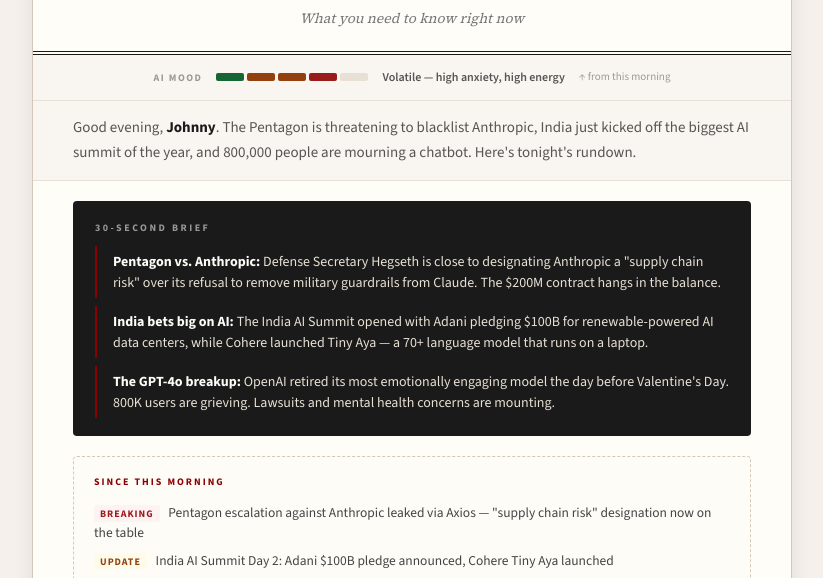
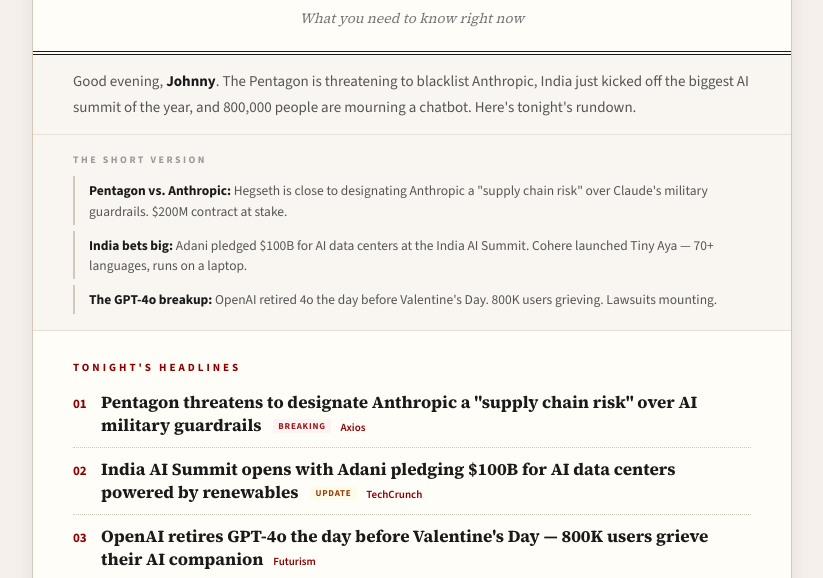
Before and after one commit to jcifelli/the-ai-brief, a plain HTML site: page public/editions/2026-02-17-evening.html in a window 1280 px wide. Shown: the part 214-792 px from the top of the page, without its empty margins (228-1051 px from the left). Drawn offline with nearby package versions, Linux system fonts and the light colour scheme.

Commit message:
Consolidate top sections: remove mood gauge, soften TL;DR, inline status tags on headlines

```diff
--- a/public/editions/2026-02-17-evening.html
+++ b/public/editions/2026-02-17-evening.html
@@ -84,51 +84,6 @@
     margin-top: 10px;
   }
 
-  /* === MOOD GAUGE === */
-  .mood-gauge {
-    display: flex;
-    align-items: center;
-    justify-content: center;
-    gap: 14px;
-    padding: 12px 40px;
-    background: #f9f6f1;
-    border-bottom: 1px solid #e8e0d4;
-    font-family: 'Source Sans 3', sans-serif;
-    font-size: 12px;
-    color: #777;
-  }
-  .mood-gauge .mood-label {
-    font-weight: 700;
-    text-transform: uppercase;
-    letter-spacing: 1.5px;
-    font-size: 10px;
-    color: #999;
-  }
-  .mood-bar {
-    display: flex;
-    gap: 3px;
-    align-items: center;
-  }
-  .mood-bar .bar-seg {
-    width: 28px;
-    height: 8px;
-    border-radius: 2px;
-    background: #e8e0d4;
-  }
-  .mood-bar .bar-seg.filled { background: #8b0000; }
-  .mood-bar .bar-seg.filled.cool { background: #166534; }
-  .mood-bar .bar-seg.filled.warm { background: #92400e; }
-  .mood-bar .bar-seg.filled.hot { background: #991b1b; }
-  .mood-gauge .mood-desc {
-    font-weight: 600;
-    color: #555;
-    font-size: 12px;
-  }
-  .mood-gauge .mood-shift {
-    font-size: 11px;
-    color: #999;
-  }
-
   /* === GREETING BAR === */
   .greeting-bar {
     background: #f9f6f1;
@@ -142,11 +97,10 @@
 
   /* === TLDR CARD === */
   .tldr-card {
-    margin: 20px 40px;
-    padding: 18px 22px;
-    background: #1a1a1a;
-    color: #fffdf8;
-    border-radius: 4px;
+    margin: 0;
+    padding: 16px 40px;
+    background: #f9f6f1;
+    border-bottom: 1px solid #e8e0d4;
   }
   .tldr-card .tldr-label {
     font-family: 'Source Sans 3', sans-serif;
@@ -155,57 +109,38 @@
     text-transform: uppercase;
     letter-spacing: 2.5px;
     color: #999;
-    margin-bottom: 10px;
+    margin-bottom: 8px;
   }
   .tldr-card .tldr-item {
     font-family: 'Source Sans 3', sans-serif;
-    font-size: 14px;
+    font-size: 13.5px;
     line-height: 1.5;
-    color: #e8e0d4;
-    padding: 5px 0 5px 16px;
-    border-left: 2px solid #8b0000;
-    margin-bottom: 8px;
+    color: #555;
+    padding: 4px 0 4px 14px;
+    border-left: 2px solid #d4c9b8;
+    margin-bottom: 6px;
   }
   .tldr-card .tldr-item:last-child { margin-bottom: 0; }
-  .tldr-card .tldr-item strong { color: #fffdf8; }
+  .tldr-card .tldr-item strong { color: #1a1a1a; }
 
-  /* === WHAT CHANGED === */
-  .what-changed {
-    margin: 0 40px 20px;
-    padding: 16px 20px;
-    background: #fefcf7;
-    border: 1px dashed #d4c9b8;
-    border-radius: 4px;
-  }
-  .what-changed .wc-label {
+  /* === HEADLINE STATUS TAGS === */
+  .headline-tag {
     font-family: 'Source Sans 3', sans-serif;
-    font-size: 10px;
+    display: inline-block;
+    font-size: 9px;
     font-weight: 700;
     text-transform: uppercase;
-    letter-spacing: 2px;
-    color: #8b0000;
-    margin-bottom: 8px;
+    letter-spacing: 0.8px;
+    padding: 1px 5px;
+    border-radius: 2px;
+    margin-left: 8px;
+    vertical-align: middle;
+    position: relative;
+    top: -1px;
   }
-  .what-changed .wc-item {
-    font-family: 'Source Sans 3', sans-serif;
-    font-size: 13.5px;
-    color: #444;
-    padding: 4px 0;
-    line-height: 1.5;
-  }
-  .what-changed .wc-item .wc-tag {
-    display: inline-block;
-    font-size: 10px;
-    font-weight: 700;
-    text-transform: uppercase;
-    letter-spacing: 1px;
-    padding: 1px 6px;
-    border-radius: 2px;
-    margin-right: 6px;
-  }
-  .wc-tag.breaking { background: #fef2f2; color: #991b1b; }
-  .wc-tag.update { background: #fffbeb; color: #92400e; }
-  .wc-tag.developing { background: #f0fdf4; color: #166534; }
+  .headline-tag.breaking { background: #fef2f2; color: #991b1b; }
+  .headline-tag.update { background: #fffbeb; color: #92400e; }
+  .headline-tag.developing { background: #f0fdf4; color: #166534; }
 
   /* === HEADLINES BLOCK === */
   .headlines-block {
@@ -565,11 +500,9 @@
     .masthead { padding: 24px 20px 16px; }
     .masthead h1 { font-size: 36px; }
     .masthead .edition-tag { font-size: 10px; }
-    .mood-gauge { padding: 10px 20px; gap: 8px; flex-wrap: wrap; justify-content: flex-start; }
     .greeting-bar { padding: 12px 20px; font-size: 14px; }
-    .tldr-card { margin: 16px 20px; padding: 16px 18px; }
-    .tldr-card .tldr-item { font-size: 13px; }
-    .what-changed { margin: 0 20px 16px; padding: 14px 16px; }
+    .tldr-card { padding: 14px 20px; }
+    .tldr-card .tldr-item { font-size: 12.5px; }
     .headlines-block { padding: 20px 20px 18px; }
     .headline-text { font-size: 15px; }
     .section-header { padding: 16px 20px 0; }
@@ -607,20 +540,6 @@
     <div class="tagline">What you need to know right now</div>
   </div>
 
-  <!-- MOOD GAUGE -->
-  <div class="mood-gauge">
-    <span class="mood-label">AI Mood</span>
-    <div class="mood-bar">
-      <div class="bar-seg filled cool"></div>
-      <div class="bar-seg filled warm"></div>
-      <div class="bar-seg filled warm"></div>
-      <div class="bar-seg filled hot"></div>
-      <div class="bar-seg"></div>
-    </div>
-    <span class="mood-desc">Volatile &mdash; high anxiety, high energy</span>
-    <span class="mood-shift">&uarr; from this morning</span>
-  </div>
-
   <!-- GREETING -->
   <div class="greeting-bar">
     Good evening, <strong>Johnny</strong>. The Pentagon is threatening to blacklist Anthropic, India just kicked off the biggest AI summit of the year, and 800,000 people are mourning a chatbot. Here's tonight's rundown.
@@ -628,31 +547,23 @@
 
   <!-- TL;DR -->
   <div class="tldr-card">
-    <div class="tldr-label">30-Second Brief</div>
-    <div class="tldr-item"><strong>Pentagon vs. Anthropic:</strong> Defense Secretary Hegseth is close to designating Anthropic a "supply chain risk" over its refusal to remove military guardrails from Claude. The $200M contract hangs in the balance.</div>
-    <div class="tldr-item"><strong>India bets big on AI:</strong> The India AI Summit opened with Adani pledging $100B for renewable-powered AI data centers, while Cohere launched Tiny Aya — a 70+ language model that runs on a laptop.</div>
-    <div class="tldr-item"><strong>The GPT-4o breakup:</strong> OpenAI retired its most emotionally engaging model the day before Valentine's Day. 800K users are grieving. Lawsuits and mental health concerns are mounting.</div>
+    <div class="tldr-label">The short version</div>
+    <div class="tldr-item"><strong>Pentagon vs. Anthropic:</strong> Hegseth is close to designating Anthropic a "supply chain risk" over Claude's military guardrails. $200M contract at stake.</div>
+    <div class="tldr-item"><strong>India bets big:</strong> Adani pledged $100B for AI data centers at the India AI Summit. Cohere launched Tiny Aya — 70+ languages, runs on a laptop.</div>
+    <div class="tldr-item"><strong>The GPT-4o breakup:</strong> OpenAI retired 4o the day before Valentine's Day. 800K users grieving. Lawsuits mounting.</div>
   </div>
 
-  <!-- WHAT CHANGED -->
-  <div class="what-changed">
-    <div class="wc-label">Since This Morning</div>
-    <div class="wc-item"><span class="wc-tag breaking">Breaking</span> Pentagon escalation against Anthropic leaked via Axios — "supply chain risk" designation now on the table</div>
-    <div class="wc-item"><span class="wc-tag update">Update</span> India AI Summit Day 2: Adani $100B pledge announced, Cohere Tiny Aya launched</div>
-    <div class="wc-item"><span class="wc-tag developing">Developing</span> Moltbook security concerns growing — cybersecurity researchers flag prompt injection risks in OpenClaw framework</div>
-  </div>
-
-  <!-- HEADLINES UP FRONT -->
+  <!-- HEADLINES -->
   <div class="headlines-block">
     <div class="headlines-label">Tonight's Headlines</div>
 
     <div class="headline-item">
       <span class="headline-num">01</span>
-      <span class="headline-text">Pentagon threatens to designate Anthropic a "supply chain risk" over AI military guardrails <span class="src"><a href="https://www.axios.com/2026/02/16/anthropic-defense-department-relationship-hegseth">Axios</a></span></span>
+      <span class="headline-text">Pentagon threatens to designate Anthropic a "supply chain risk" over AI military guardrails <span class="headline-tag breaking">Breaking</span> <span class="src"><a href="https://www.axios.com/2026/02/16/anthropic-defense-department-relationship-hegseth">Axios</a></span></span>
     </div>
     <div class="headline-item">
       <span class="headline-num">02</span>
-      <span class="headline-text">India AI Summit opens with Adani pledging $100B for AI data centers powered by renewables <span class="src"><a href="https://techcrunch.com/2026/02/16/all-the-important-news-from-the-ongoing-india-ai-summit/">TechCrunch</a></span></span>
+      <span class="headline-text">India AI Summit opens with Adani pledging $100B for AI data centers powered by renewables <span class="headline-tag update">Update</span> <span class="src"><a href="https://techcrunch.com/2026/02/16/all-the-important-news-from-the-ongoing-india-ai-summit/">TechCrunch</a></span></span>
     </div>
     <div class="headline-item">
       <span class="headline-num">03</span>
@@ -660,7 +571,7 @@
     </div>
     <div class="headline-item">
       <span class="headline-num">04</span>
-      <span class="headline-text">Moltbook, the AI-only social network, hits 1.5M agent "users" — Musk calls it "early singularity" <span class="src"><a href="https://fortune.com/2026/02/02/elon-musk-moltbook-ai-social-network-moltbot-singularity-human-intelligence/">Fortune</a></span></span>
+      <span class="headline-text">Moltbook, the AI-only social network, hits 1.5M agent "users" — Musk calls it "early singularity" <span class="headline-tag developing">Developing</span> <span class="src"><a href="https://fortune.com/2026/02/02/elon-musk-moltbook-ai-social-network-moltbot-singularity-human-intelligence/">Fortune</a></span></span>
     </div>
     <div class="headline-item">
       <span class="headline-num">05</span>
```
